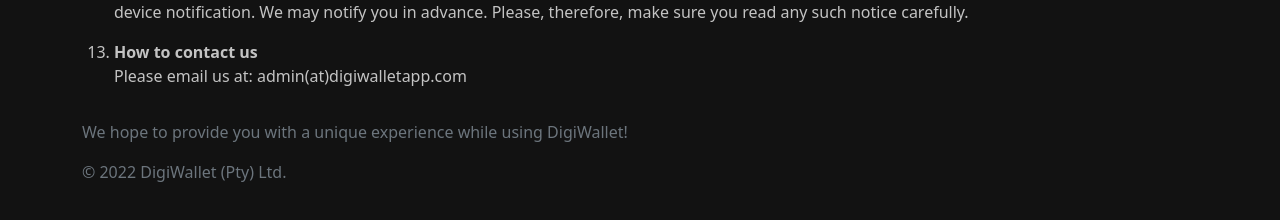
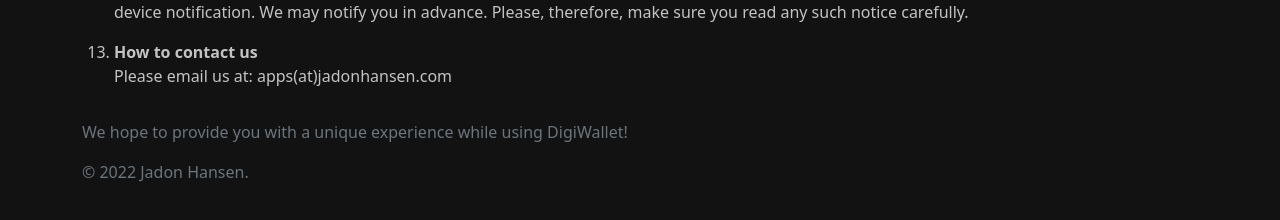
Before and after one commit to jadonhansen/jh-apps-portfolio, a React (Create React App) app: page /digiwallet/privacy_policy in a window 1280 px wide. Shown: the part 2966-3186 px from the top of the page. Built offline with nearby package versions, Linux system fonts and the light colour scheme.

Commit message:
email change

```diff
--- a/src/apps/digiwallet/PrivacyPolicy.js
+++ b/src/apps/digiwallet/PrivacyPolicy.js
@@ -174,11 +174,11 @@ export default function PrivacyPolicy() {
 				{/* 13. How to contact us */}
 				<li>
 					<p className="li-heading">How to contact us</p>
-					<p>Please email us at: admin(at)digiwalletapp.com</p>
+					<p>Please email us at: apps(at)jadonhansen.com</p>
 				</li>
 			</ol>
 			<p className={`text-muted bottom-info`}>We hope to provide you with a unique experience while using DigiWallet!</p>
-			<p className="text-muted">© 2022 DigiWallet (Pty) Ltd.</p>
+			<p className="text-muted">© 2022 Jadon Hansen.</p>
 		</div>
 	);
 }
--- a/src/apps/weatherly/PrivacyPolicy.js
+++ b/src/apps/weatherly/PrivacyPolicy.js
@@ -204,7 +204,7 @@ export default function PrivacyPolicy() {
 				</li>
 			</ol>
 			<p className={`text-muted bottom-info`}>We hope to provide you with a great experience while using Weatherly!</p>
-			<p className='text-muted'>© 2022 Weatherly</p>
+			<p className='text-muted'>© 2022 Jadon Hansen</p>
 		</div>
 	);
 }
--- a/src/pages/Contact.js
+++ b/src/pages/Contact.js
@@ -4,8 +4,7 @@ export default function Contact() {
 	return (
 		<div className='container-md page-container'>
 			<h4>Contact page coming soon!</h4>
-			<p>For now any Weatherly queries, suggestions, issues etc can be emailed to dev.weatherly@gmail.com</p>
-			<p>Any DigiWallet queries, suggestions, issues etc can be emailed to admin@digiwalletapp.com</p>
+			<p>For now any Weatherly and DigiWallet queries, suggestions, issues etc. please send them to apps@jadonhansen.com</p>
 		</div>
 	);
 }
```
